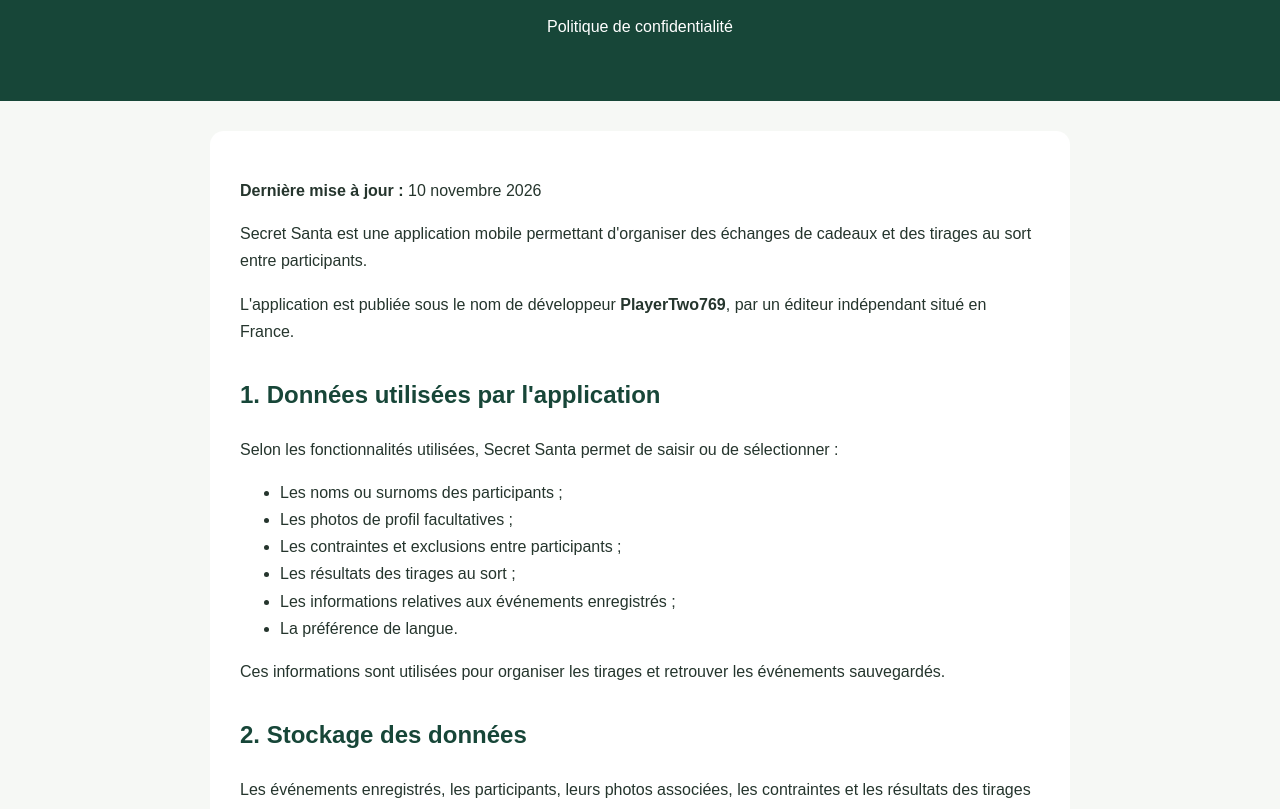
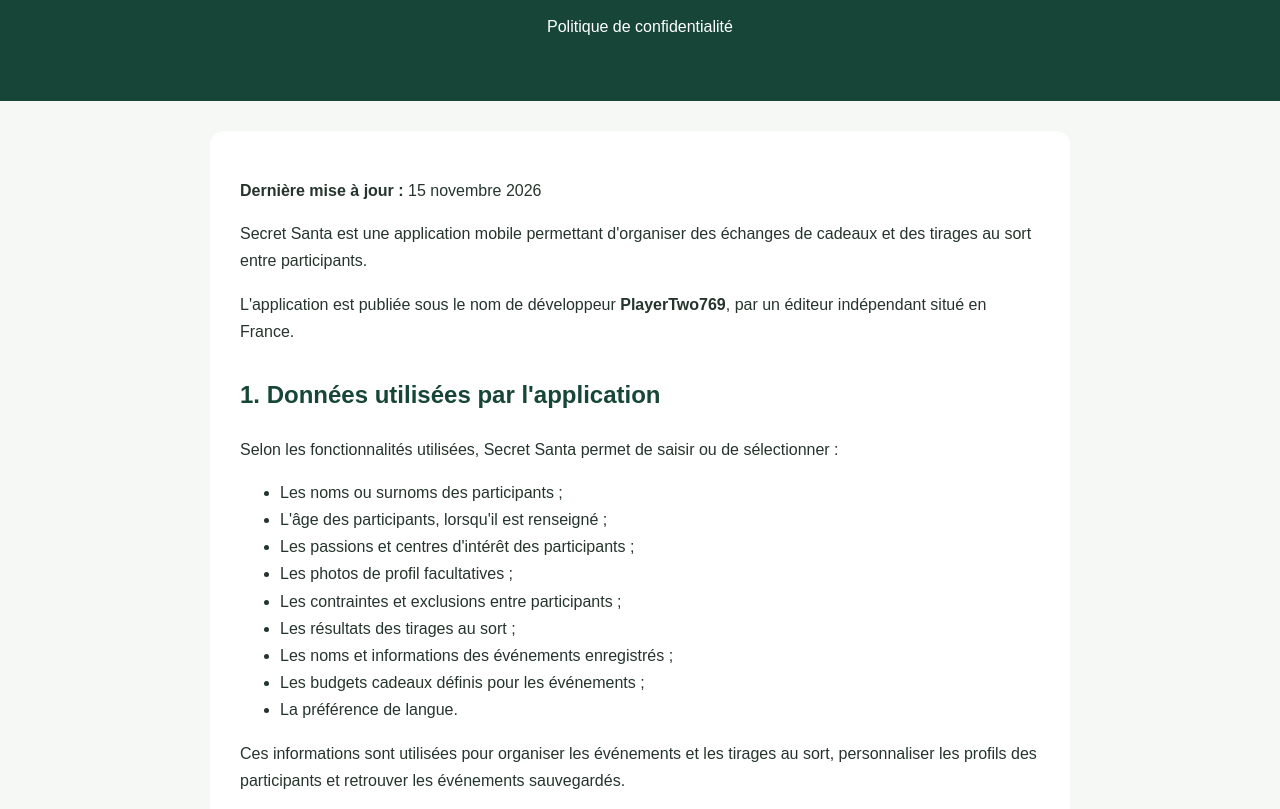
Before and after one commit to PlayerTwo769/secret-santa-confidentialite, a plain HTML site: page index.html in a window 1280 px wide. Shown: the part 124-933 px from the top of the page. Drawn offline with Linux system fonts and the light colour scheme.

Commit message:
Update index.html
Mise à jour politique de confidentialité - V6

```diff
--- a/index.html
+++ b/index.html
@@ -51,7 +51,7 @@
 </header>
 
 <main>
-  <p><strong>Dernière mise à jour :</strong> 10 novembre 2026</p>
+  <p><strong>Dernière mise à jour :</strong> 15 novembre 2026</p>
 
   <p>
     Secret Santa est une application mobile permettant
@@ -74,25 +74,31 @@
 
   <ul>
     <li>Les noms ou surnoms des participants ;</li>
+    <li>L'âge des participants, lorsqu'il est renseigné ;</li>
+    <li>Les passions et centres d'intérêt des participants ;</li>
     <li>Les photos de profil facultatives ;</li>
     <li>Les contraintes et exclusions entre participants ;</li>
     <li>Les résultats des tirages au sort ;</li>
-    <li>Les informations relatives aux événements enregistrés ;</li>
+    <li>Les noms et informations des événements enregistrés ;</li>
+    <li>Les budgets cadeaux définis pour les événements ;</li>
     <li>La préférence de langue.</li>
   </ul>
 
   <p>
     Ces informations sont utilisées pour organiser les
-    tirages et retrouver les événements sauvegardés.
+    événements et les tirages au sort, personnaliser les
+    profils des participants et retrouver les événements
+    sauvegardés.
   </p>
 
   <h2>2. Stockage des données</h2>
 
   <p>
-    Les événements enregistrés, les participants, leurs
-    photos associées, les contraintes et les résultats
-    des tirages sont conservés localement dans le stockage
-    de l'application sur l'appareil.
+    Les événements enregistrés, leurs noms et budgets,
+    les participants, leurs âges, leurs passions,
+    leurs photos associées, les contraintes et les
+    résultats des tirages sont conservés localement
+    dans le stockage de l'application sur l'appareil.
   </p>
 
   <p>
```
